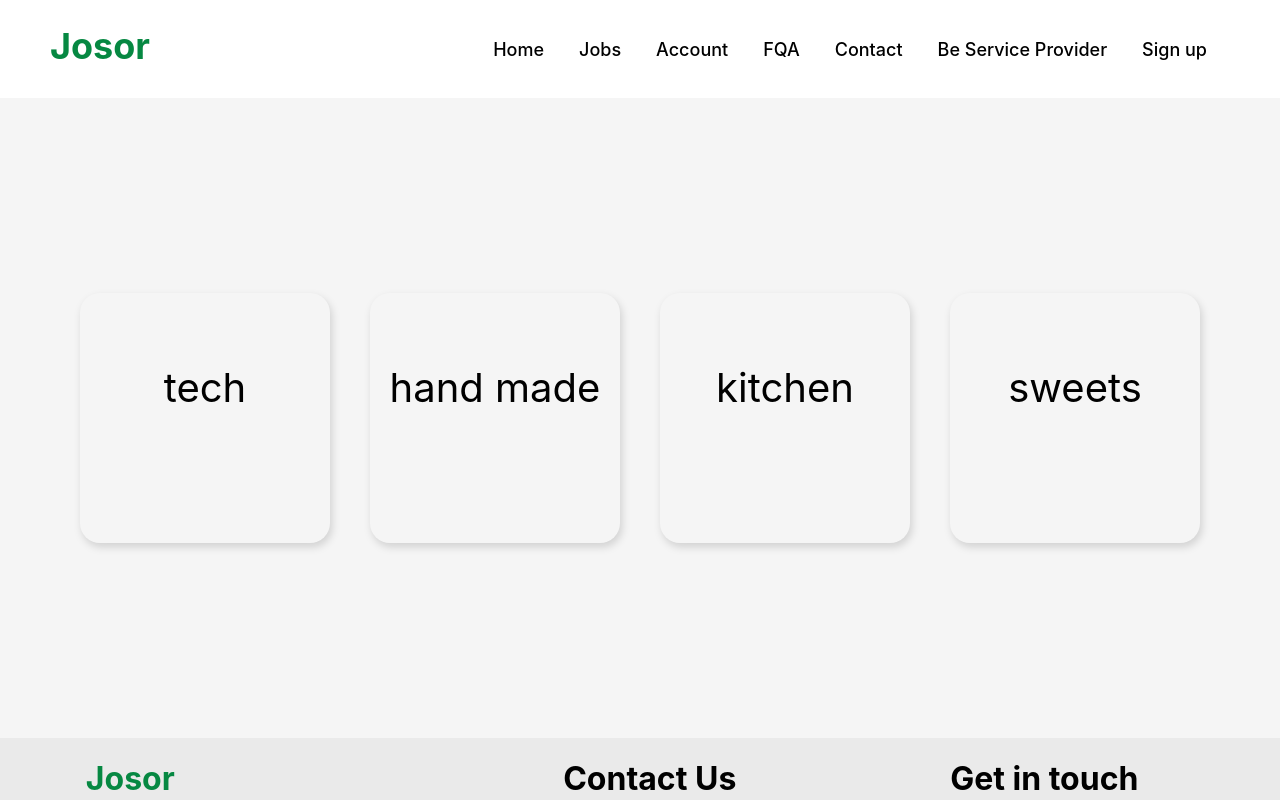
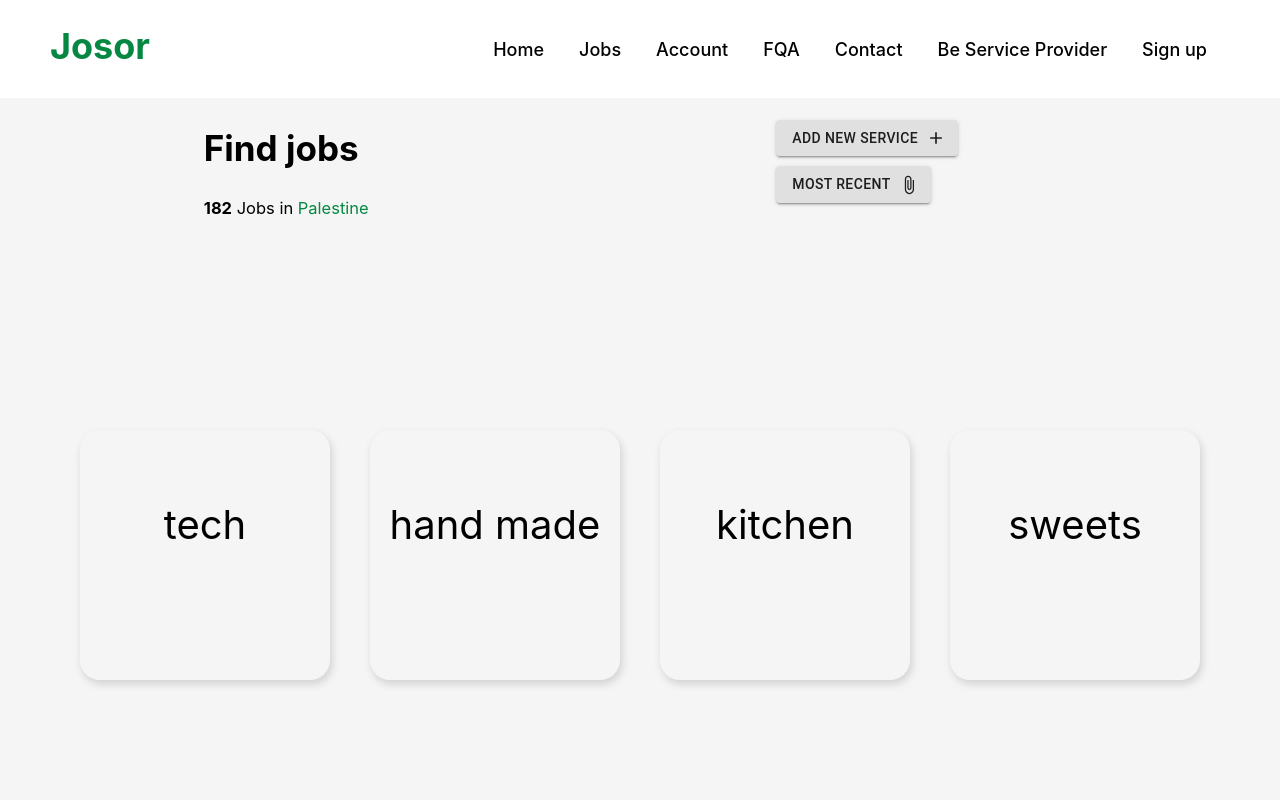
Before and after one commit to xAbdx/josor, a React (Create React App) app: page /home in a window 1280 px wide. Shown: the top 800 px of the page. Built offline with nearby package versions, Linux system fonts and the light colour scheme.

Commit message:
add newService components

```diff
--- a/package.json
+++ b/package.json
@@ -3,13 +3,15 @@
   "version": "0.1.0",
   "private": true,
   "dependencies": {
-    "@material-ui/core": "^4.11.2",
+    "@material-ui/core": "^4.11.3",
+    "@material-ui/icons": "^4.11.2",
     "@testing-library/jest-dom": "^5.11.4",
     "@testing-library/react": "^11.1.0",
     "@testing-library/user-event": "^12.1.10",
     "clsx": "^1.1.1",
     "react": "^17.0.1",
     "react-dom": "^17.0.1",
+    "react-icons": "^4.2.0",
     "react-router-dom": "^5.2.0",
     "react-scripts": "4.0.1",
     "reactstrap": "^8.9.0",
--- a/src/components/header/header.js
+++ b/src/components/header/header.js
@@ -1,16 +1,34 @@
 import React from "react";
 import useStyles from './header.style'
 import { useHistory } from "react-router-dom";
-
+import BottomNavigation from '@material-ui/core/BottomNavigation';
+import BottomNavigationAction from '@material-ui/core/BottomNavigationAction';
 
 const Header = () => {
     const classes = useStyles();
     const history = useHistory();
+    const [value, setValue] = React.useState(0);
 
     return (
         <div className={classes.header}>
             <h1 className={classes.logo}>Josor</h1>
             <ul className={classes.list}>
+                {/* <BottomNavigation
+                    value={value}
+                    onChange={(event, newValue) => {
+                        setValue(newValue);
+                    }}
+                    showLabels
+                    className={classes.root}
+                >
+                    <BottomNavigationAction className={classes.link} onClick={() => { history.push("/home") }} label="Home" />
+                    <BottomNavigationAction className={classes.link} onClick={() => { history.push("jobs/id") }} label="Jobs" />
+                    <BottomNavigationAction className={classes.link} onClick={() => { history.push() }} label="Account" />
+                    <BottomNavigationAction className={classes.link} onClick={() => { history.push() }} label="FQA" />
+                    <BottomNavigationAction className={classes.link} onClick={() => { history.push() }} label="Reviews" />
+                    <BottomNavigationAction className={classes.link} onClick={() => { history.push("/hire-me") }} label="Be Service Provider" />
+                    <BottomNavigationAction className={classes.link} onClick={() => { history.push("/sign-up") }} label="Sign up" />
+                </BottomNavigation> */}
                 <li><a href="" className={classes.link} onClick={() => { history.push("/home") }}>Home</a></li>
                 <li><a href="" className={classes.link}>Jobs</a></li>
                 <li><a href="" className={classes.link}>Account</a></li>
--- a/src/components/header/header.style.js
+++ b/src/components/header/header.style.js
@@ -1,6 +1,10 @@
 import { makeStyles } from '@material-ui/core/styles';
 
 const useStyles = makeStyles((theme) => ({
+    root: {
+        width: 500,
+        color: "#068842"
+    },
     header: {
         // height: "25vh",
         width: "100%",
--- a/src/components/jobPost/SectionStyle.js
+++ b/src/components/jobPost/SectionStyle.js
@@ -8,10 +8,8 @@ const useStyles = makeStyles((theme) => ({
         justifyContent: "center",
         alignItems: "stretch",
         border: "1px solid black",
-        alignItems: "center",
-        justifyContent: "center",
     },
-    body:{
+    body: {
         display: "flex",
         justifyContent: "center",
         height: "220px",
@@ -20,8 +18,8 @@ const useStyles = makeStyles((theme) => ({
         paddingTop: "30px",
         boxShadow: "2px 4px 8px rgba(0, 0, 0, 0.15)",
         borderRadius: "20px",
-        fontSize:"40px",
-        textAlign:'center',
+        fontSize: "40px",
+        textAlign: 'center',
         cursor: "pointer"
     },
 
--- /dev/null
+++ b/src/components/newService/newService.js
@@ -0,0 +1,31 @@
+import useStyles from './newService.style'
+import { useHistory } from "react-router-dom";
+
+import Button from '@material-ui/core/Button';
+import { MdAdd } from "react-icons/md";
+import { MdAttachFile } from "react-icons/md";
+
+
+const NewService = () => {
+    const classes = useStyles();
+    const history = useHistory();
+
+    return (
+        <div className={classes.root}>
+            <div className={classes.right}>
+                <h2 className={classes.title}>Find jobs</h2>
+                <p className={classes.paragraph}><b>182</b> Jobs in <span className={classes.country}>Palestine</span></p>
+            </div>
+            <div className={classes.left}>
+                <div className={classes.btn}>
+                    <Button variant="contained" endIcon={<MdAdd />} onClick={() => { history.push("/new-job") }}>Add new service</Button>
+                </div>
+                <div className={classes.btn}>
+                    <Button variant="contained" endIcon={<MdAttachFile />}>Most Recent</Button>
+                </div>
+
+            </div>
+        </div>
+    );
+}
+export default NewService;
--- /dev/null
+++ b/src/components/newService/newService.style.js
@@ -0,0 +1,30 @@
+import { makeStyles } from '@material-ui/core/styles';
+
+const useStyles = makeStyles((theme) => ({
+    root: {
+        backgroundColor: "#F5F5F5",
+        display: "flex",
+        justifyContent: "space-around",
+        alignItems: "center",
+    },
+    title: {
+        fontSize: "35px"
+    },
+    paragraph: {
+        fontSize: "16.5px"
+    },
+    country: {
+        color: "#068842"
+    },
+    // left: {
+    //     display: "block",
+    //     justifyContent: "center",
+    //     alignItems: "center",
+    // },
+    btn: {
+        margin: "0 0 10px 0",
+        minWidth: "300px"
+    }
+}));
+
+export default useStyles;
--- a/src/screens/Home/Home.js
+++ b/src/screens/Home/Home.js
@@ -3,7 +3,7 @@ import style from "./home.style"
 import { useHistory } from "react-router-dom";
 import Header from "../../components/header/header"
 import Footer from "../../components/footer/footer"
-
+import NewService from "../../components/newService/newService"
 
 const sections = [
     { id: 1, name: "tech" },
@@ -22,6 +22,7 @@ const Home = () => {
     return (
         <div>
             <Header />
+            <NewService />
             <div className={classes.page}>
                 {sections.map((item, index) => {
                     return (
--- a/src/screens/routes.js
+++ b/src/screens/routes.js
@@ -13,6 +13,7 @@ import Home from './Home/Home'
 import HireMe from './HireMe/HireMe'
 import NewJob from './newJob/newJob'
 import JobSection from "./jobPost/jobPost";
+import NewService from "../components/newService/newService";
 
 const Routes = () => {
     return (
@@ -45,6 +46,9 @@ const Routes = () => {
                 <Route path="/job-section">
                     <JobSection />
                 </Route>
+                <Route path="/new-service">
+                    <NewService />
+                </Route>
             </Switch>
         </Router>
     );
```
Also changed, not shown: src/screens/HireMe/HireMe.js (+16 -1 lines), 2 other files (tests, documents, lock files or other folders).
